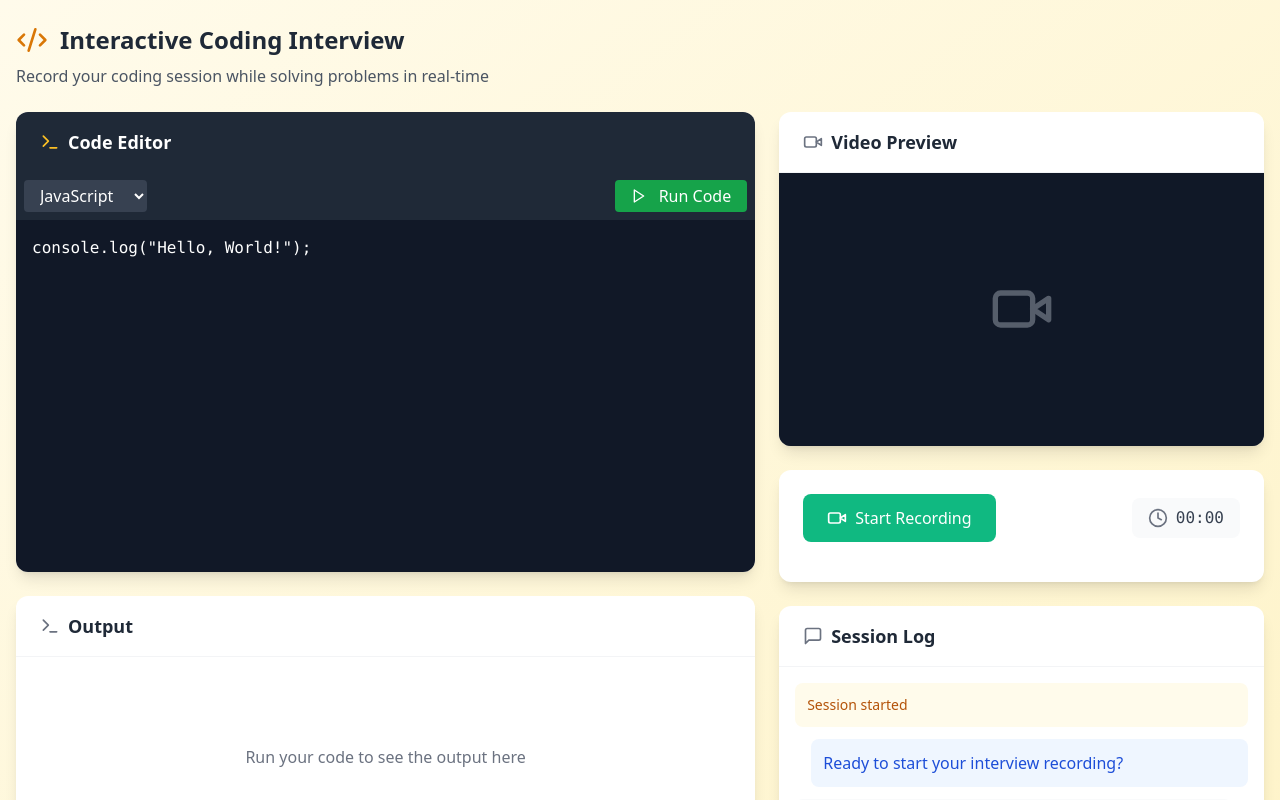
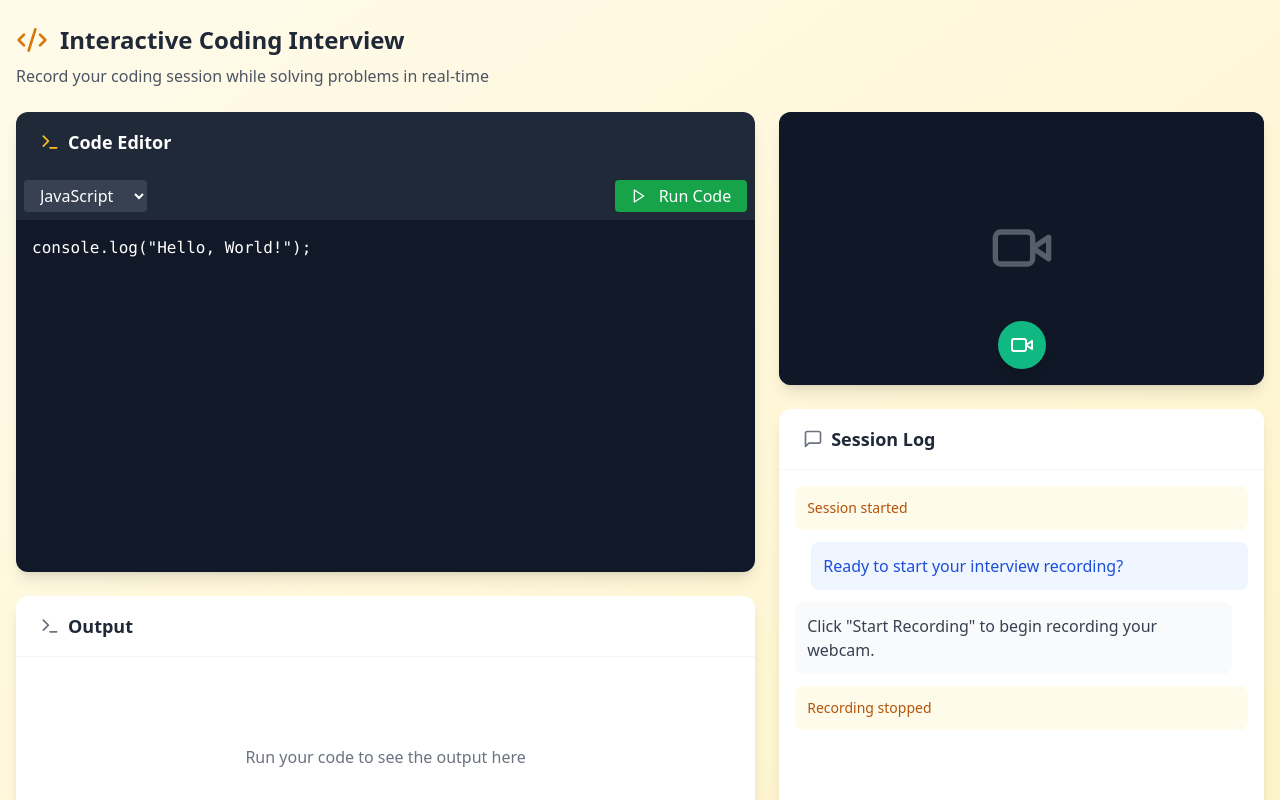
Before and after one commit to datasciritwik/mvp-aiinterview, a React (Vite) app: page / in a window 1280 px wide. Shown: the top 800 px of the page. Built offline with nearby package versions, Linux system fonts and the light colour scheme.

Commit message:
Streamline video chat interface

```diff
--- a/src/components/ImprovedVideoChat.tsx
+++ b/src/components/ImprovedVideoChat.tsx
@@ -73,12 +73,10 @@ const VideoChatWithExecution: React.FC = () => {
   // Helper function to handle MediaRecorder setup
   const setupMediaRecorder = (stream: MediaStream) => {
     try {
-      // Initialize media recorder with MIME options for better compatibility
       const options = { mimeType: getSupportedMimeType() };
       const mediaRecorder = new MediaRecorder(stream, options);
       mediaRecorderRef.current = mediaRecorder;
 
-      // Collect recorded chunks
       recordedChunksRef.current = [];
       mediaRecorder.ondataavailable = (event) => {
         if (event.data.size > 0) {
@@ -86,7 +84,6 @@ const VideoChatWithExecution: React.FC = () => {
         }
       };
 
-      // Handle recording stop
       mediaRecorder.onstop = async () => {
         try {
           if (recordedChunksRef.current.length > 0) {
@@ -100,8 +97,7 @@ const VideoChatWithExecution: React.FC = () => {
         }
       };
 
-      // Start media recorder
-      mediaRecorder.start(1000); // Collect data every second
+      mediaRecorder.start(1000);
     } catch (err) {
       console.error("Error setting up MediaRecorder:", err);
       throw err;
@@ -113,30 +109,22 @@ const VideoChatWithExecution: React.FC = () => {
     try {
       setStreamError(null);
 
-      // Get webcam only
       const webcamStream = await navigator.mediaDevices.getUserMedia({
         video: true,
         audio: false
       });
 
-      // Store webcam stream reference and set up preview
       webcamStreamRef.current = webcamStream;
       if (webcamRef.current) {
         webcamRef.current.srcObject = webcamStream;
         webcamRef.current.muted = true;
       }
 
-      // Setup and start media recorder
       setupMediaRecorder(webcamStream);
-
-      // Update recording state
       setIsRecording(true);
-
-      // Add message to log
       addMessage('system', 'Recording started with webcam');
 
     } catch (err) {
-      // Handle specific error types
       let errorMessage = "Failed to start recording";
 
       if (err instanceof Error) {
@@ -153,7 +141,6 @@ const VideoChatWithExecution: React.FC = () => {
         }
       }
 
-      // Cleanup
       if (webcamStreamRef.current) {
         webcamStreamRef.current.getTracks().forEach(track => track.stop());
         webcamStreamRef.current = null;
@@ -165,7 +152,6 @@ const VideoChatWithExecution: React.FC = () => {
     }
   };
 
-  // Helper to get supported MIME type
   const getSupportedMimeType = () => {
     if (MediaRecorder.isTypeSupported('video/webm;codecs=vp9')) {
       return 'video/webm;codecs=vp9';
@@ -174,11 +160,10 @@ const VideoChatWithExecution: React.FC = () => {
     } else if (MediaRecorder.isTypeSupported('video/webm')) {
       return 'video/webm';
     } else {
-      return ''; // Default to browser's choice
+      return '';
     }
   };
 
-  // Save the recording locally
   const saveRecordingLocally = (blob: Blob) => {
     try {
       const url = URL.createObjectURL(blob);
@@ -190,7 +175,6 @@ const VideoChatWithExecution: React.FC = () => {
       document.body.appendChild(a);
       a.click();
 
-      // Clean up
       setTimeout(() => {
         document.body.removeChild(a);
         URL.revokeObjectURL(url);
@@ -201,7 +185,6 @@ const VideoChatWithExecution: React.FC = () => {
     }
   };
 
-  // Stop recording
   const stopRecording = () => {
     if (mediaRecorderRef.current && mediaRecorderRef.current.state === 'recording') {
       mediaRecorderRef.current.stop();
@@ -218,11 +201,9 @@ const VideoChatWithExecution: React.FC = () => {
 
     setIsRecording(false);
     setRecordingTime(0);
-
     addMessage('system', 'Recording stopped');
   };
 
-  // Handle code execution results
   const handleExecutionComplete = (result: ExecutionOutput | null, errorMsg: string | null) => {
     if (result) {
       setOutput(result);
@@ -237,12 +218,10 @@ const VideoChatWithExecution: React.FC = () => {
     }
   };
 
-  // Add message to the log
   const addMessage = (type: 'user' | 'assistant' | 'system', text: string) => {
     setMessages(prev => [...prev, { type, text }]);
   };
 
-  // Format time display
   const formatTime = (seconds: number) => {
     const mins = Math.floor(seconds / 60).toString().padStart(2, '0');
     const secs = (seconds % 60).toString().padStart(2, '0');
@@ -252,7 +231,6 @@ const VideoChatWithExecution: React.FC = () => {
   return (
     <div className="min-h-screen bg-gradient-to-br from-amber-50 to-amber-100">
       <div className="container mx-auto px-4 py-6">
-        {/* Header */}
         <div className="mb-6">
           <h1 className="text-2xl font-bold text-gray-800 flex items-center">
             <Code2 className="w-8 h-8 mr-3 text-amber-600" />
@@ -264,9 +242,7 @@ const VideoChatWithExecution: React.FC = () => {
         </div>
 
         <div className="grid grid-cols-1 lg:grid-cols-5 gap-6">
-          {/* Left Column - Code Editor and Output */}
           <div className="lg:col-span-3 space-y-6">
-            {/* Code Editor Card */}
             <div className="bg-white rounded-xl shadow-lg overflow-hidden">
               <div className="bg-gray-800 px-6 py-4 flex items-center justify-between">
                 <div className="flex items-center">
@@ -285,7 +261,6 @@ const VideoChatWithExecution: React.FC = () => {
               </div>
             </div>
 
-            {/* Output Card */}
             <div className="bg-white rounded-xl shadow-lg overflow-hidden">
               <div className="px-6 py-4 border-b border-gray-100 flex items-center">
                 <Terminal className="w-5 h-5 text-gray-500 mr-2" />
@@ -335,23 +310,10 @@ const VideoChatWithExecution: React.FC = () => {
             </div>
           </div>
 
-          {/* Right Column - Video and Controls */}
           <div className="lg:col-span-2 space-y-6">
-            {/* Video Preview Card */}
             <div className="bg-white rounded-xl shadow-lg overflow-hidden">
-              <div className="px-6 py-4 border-b border-gray-100 flex items-center justify-between">
-                <div className="flex items-center">
-                  <Video className="w-5 h-5 text-gray-500 mr-2" />
-                  <h2 className="text-lg font-semibold text-gray-800">Video Preview</h2>
-                </div>
-                {isRecording && (
-                  <div className="flex items-center">
-                    <div className="w-2 h-2 rounded-full bg-red-500 animate-pulse mr-2"></div>
-                    <span className="text-sm text-red-500 font-medium">REC</span>
-                  </div>
-                )}
-              </div>
-              <div className="aspect-video bg-gray-900 relative">
+              <div className="relative">
+                <div className="aspect-video bg-gray-900">
                   <video
                     ref={webcamRef}
                     className="w-full h-full object-cover"
@@ -372,50 +334,42 @@ const VideoChatWithExecution: React.FC = () => {
                     </div>
                   )}
                 </div>
+
+                <div className="absolute top-4 right-4 flex items-center space-x-3">
+                  {isRecording && (
+                    <div className="bg-black bg-opacity-50 rounded-lg px-3 py-1.5 flex items-center">
+                      <div className="w-2 h-2 rounded-full bg-red-500 animate-pulse mr-2"></div>
+                      <span className="text-white text-sm font-medium">{formatTime(recordingTime)}</span>
+                    </div>
+                  )}
                 </div>
 
-            {/* Recording Controls Card */}
-            <div className="bg-white rounded-xl shadow-lg p-6">
-              <div className="flex items-center justify-between mb-4">
+                <div className="absolute bottom-4 left-1/2 transform -translate-x-1/2">
                   {isRecording ? (
                     <button
                       onClick={stopRecording}
-                    className="px-6 py-3 bg-red-500 hover:bg-red-600 text-white rounded-lg font-medium flex items-center transition-colors duration-200"
+                      className="bg-red-500 hover:bg-red-600 text-white rounded-full p-3 flex items-center justify-center shadow-lg transition-colors duration-200"
                     >
-                    <StopCircle className="w-5 h-5 mr-2" />
-                    Stop Recording
+                      <StopCircle className="w-6 h-6" />
                     </button>
                   ) : (
                     <button
                       onClick={startRecording}
-                    className="px-6 py-3 bg-emerald-500 hover:bg-emerald-600 text-white rounded-lg font-medium flex items-center transition-colors duration-200"
+                      className="bg-emerald-500 hover:bg-emerald-600 text-white rounded-full p-3 flex items-center justify-center shadow-lg transition-colors duration-200"
                     >
-                    <Video className="w-5 h-5 mr-2" />
-                    Start Recording
+                      <Video className="w-6 h-6" />
                     </button>
                   )}
-                <div className="flex items-center bg-gray-50 px-4 py-2 rounded-lg">
-                  <Clock className="w-5 h-5 text-gray-500 mr-2" />
-                  <span className="font-mono text-gray-700">{formatTime(recordingTime)}</span>
                 </div>
               </div>
-              {isRecording && (
-                <div className="bg-amber-50 border border-amber-100 rounded-lg p-4 text-amber-700 text-sm">
-                  <p className="flex items-center">
-                    <span className="w-2 h-2 bg-amber-500 rounded-full mr-2"></span>
-                    Recording in progress. Your video is being captured.
-                  </p>
-                </div>
-              )}
             </div>
 
-            {/* Messages Card */}
             <div className="bg-white rounded-xl shadow-lg overflow-hidden">
               <div className="px-6 py-4 border-b border-gray-100 flex items-center">
                 <MessageSquare className="w-5 h-5 text-gray-500 mr-2" />
                 <h2 className="text-lg font-semibold text-gray-800">Session Log</h2>
               </div>
-              <div className="p-4 h-[300px] overflow-y-auto">
+              <div className="p-4 h-[400px] overflow-y-auto">
                 <div className="space-y-3">
                   {messages.map((message, index) => (
                     <div
```
Lines whose indentation alone changed are shown as unchanged.
